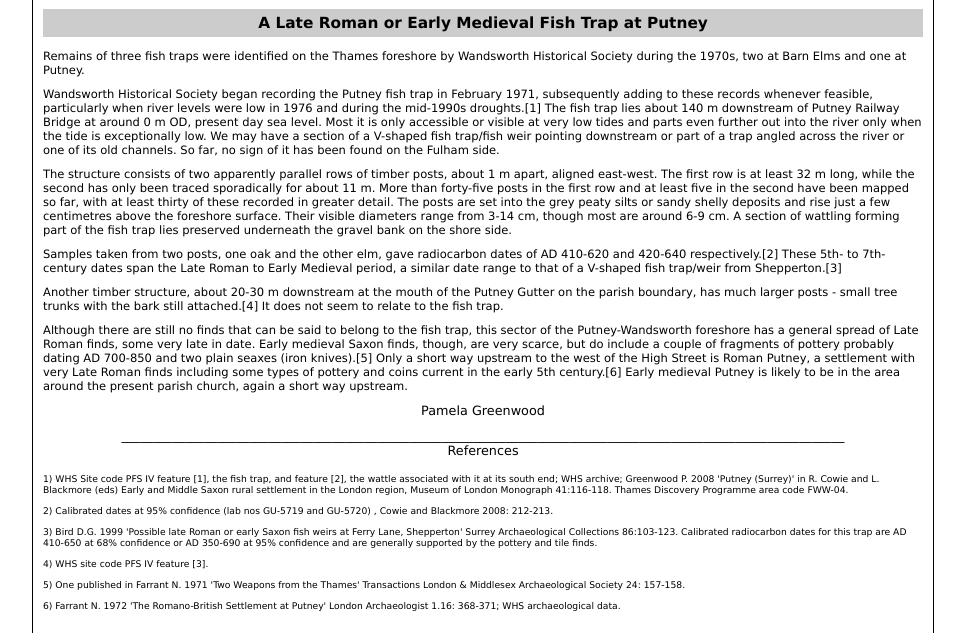
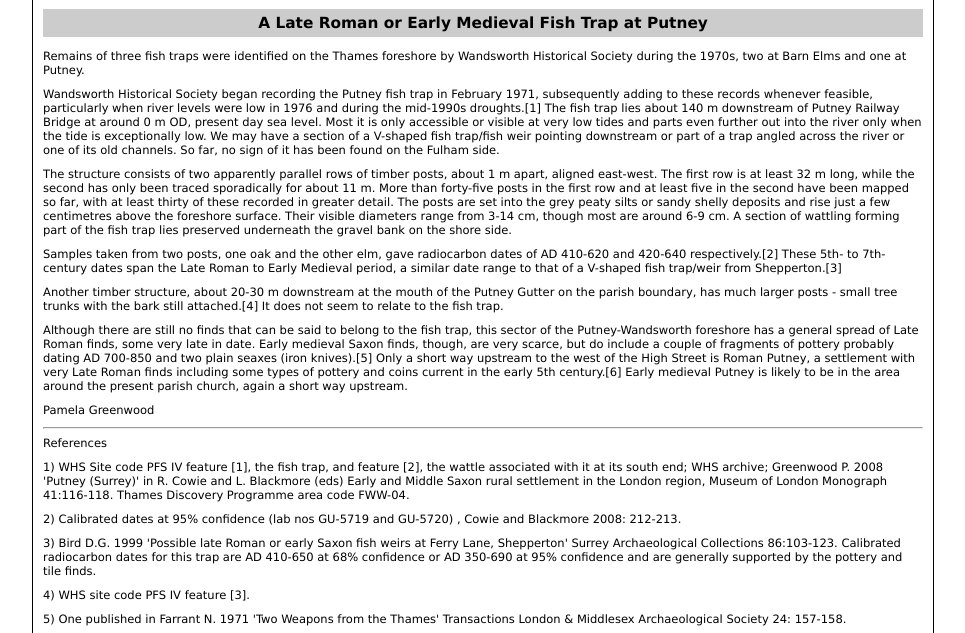
Before and after one commit to davorg/whsweb, a plain HTML site: page docs/fishtrap_putney.htm in a window 1280 px wide. Shown: the part 159-792 px from the top of the page, without its empty margins (157-1122 px from the left). Drawn offline with Linux system fonts and the light colour scheme.

Commit message:
More HTML fixes

```diff
--- a/docs/fishtrap_putney.htm
+++ b/docs/fishtrap_putney.htm
@@ -50,14 +50,12 @@
       </p>
       <p>Although there are still no finds that can be said to belong to the fish trap, this sector of the Putney-Wandsworth foreshore has a general spread of Late Roman finds, some very late in date. Early medieval Saxon finds, though, are very scarce, but do include a couple of fragments of pottery probably dating AD 700-850 and two plain seaxes (iron knives).[5]  Only a short way upstream to the west of the High Street is Roman Putney, a settlement with very Late Roman finds including some types of pottery and coins current in the early 5th century.[6]  Early medieval Putney is likely to be in the area around the present parish church, again a short way upstream.
       </p>
-	  <p><center>Pamela Greenwood</center>
-      <p>
+	  <p style="align:center">Pamela Greenwood</p>
 
-      <center>_________________________________________________________________________________________________________________</center>
+      <hr>
 
-      <center>References</center>
+      <p style="align:center">References</p>
 
-      <fn>
       <p>1) WHS Site code PFS IV feature [1], the fish trap, and feature [2], the wattle associated with it at its south end; WHS archive; Greenwood P. 2008 'Putney (Surrey)' in R. Cowie and L. Blackmore  (eds) Early and Middle Saxon rural settlement in the London region,  Museum of London Monograph 41:116-118. Thames Discovery Programme area code FWW-04.
 	  </p>
       <p>2) Calibrated dates at 95% confidence (lab nos GU-5719 and GU-5720) , Cowie and Blackmore 2008: 212-213.
@@ -70,7 +68,6 @@
 	  </p>
       <p>6) Farrant N. 1972 'The Romano-British Settlement at Putney' London Archaeologist 1.16: 368-371; WHS archaeological data.
       </p>
-      </fn>
 
 	  <h2>Investigations of the Fish Trap in Pictures &copy; Wandsworth Historical Society
       </h2>
```
Also changed, not shown: 1 other file.
